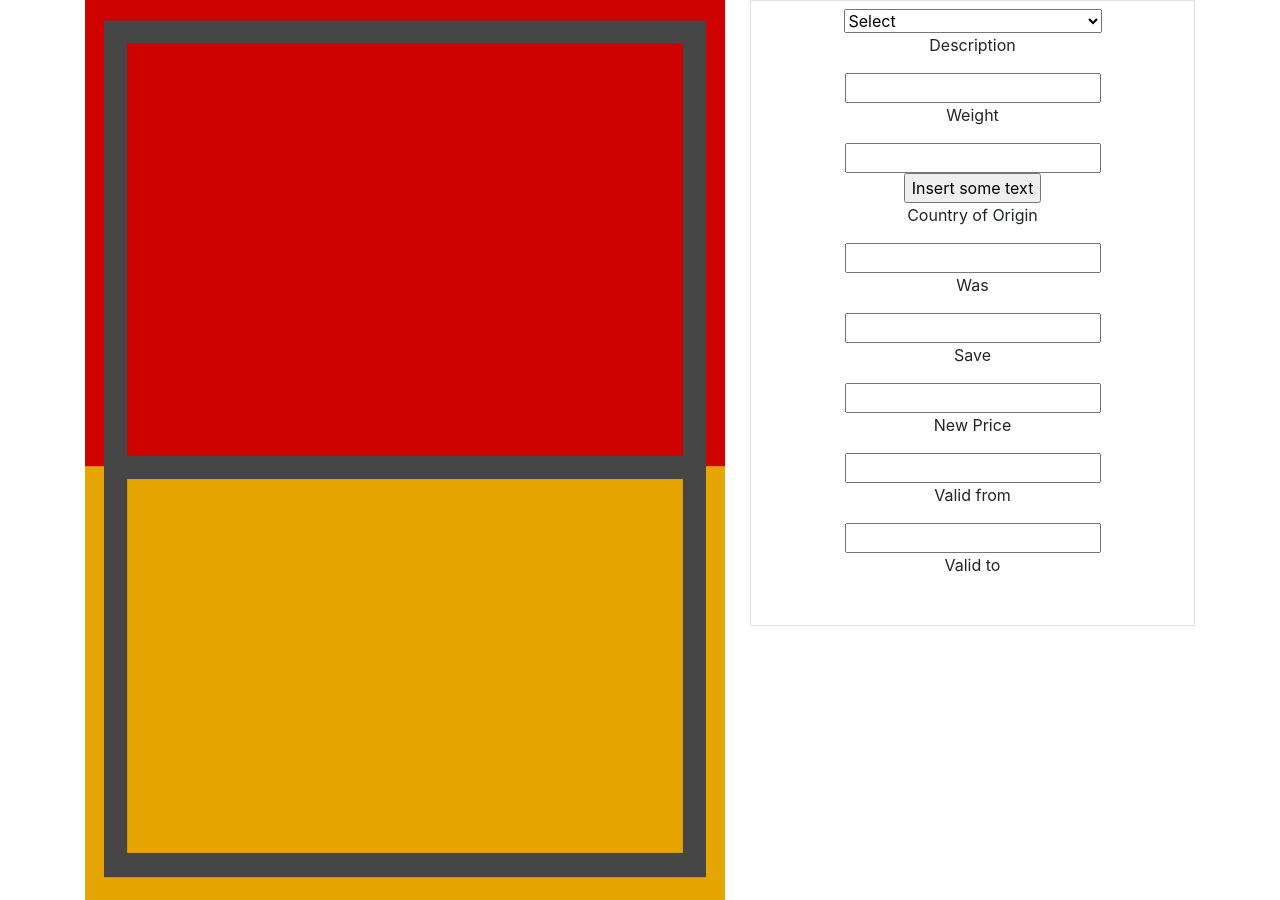
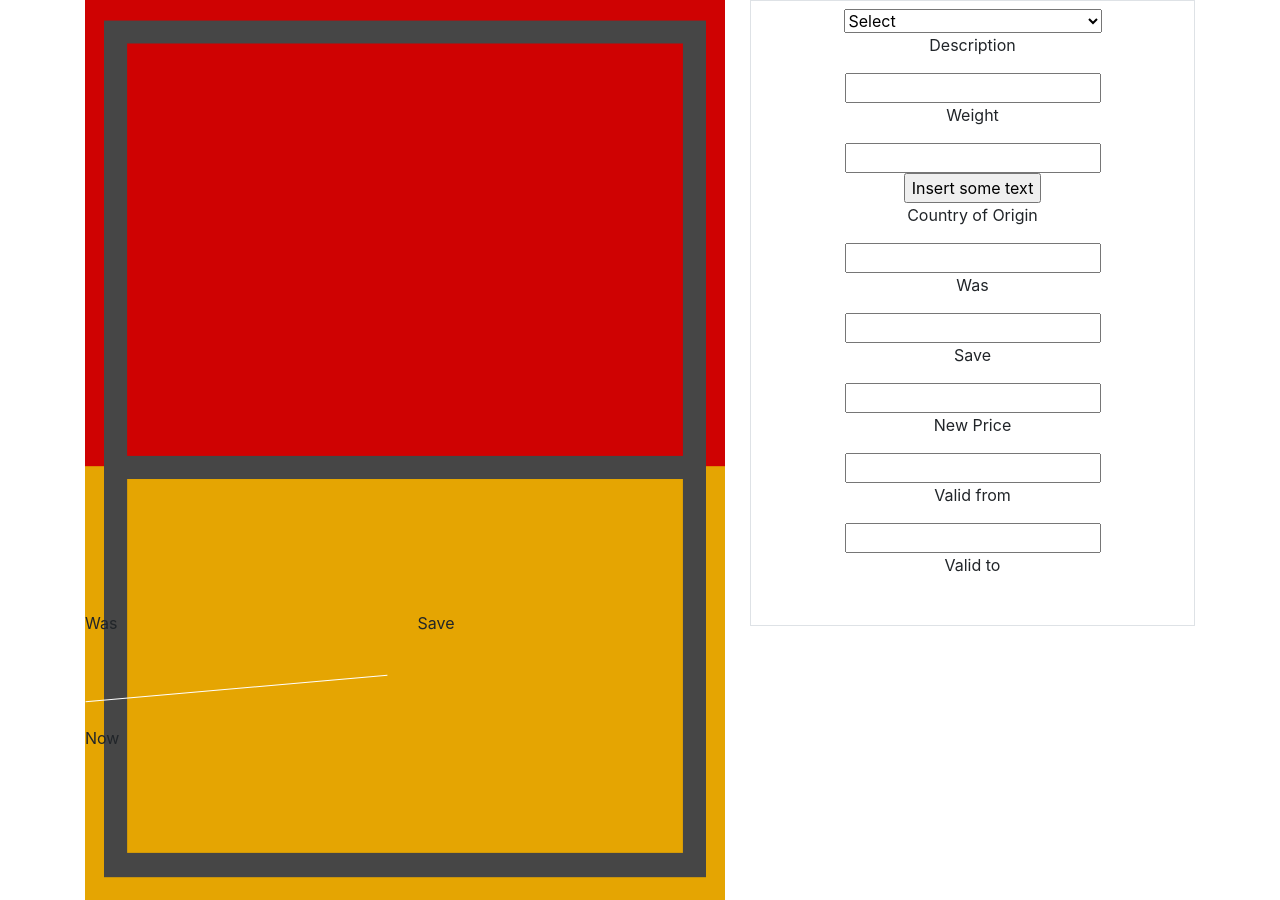
Before and after one commit to ignasgri/printLab, a Django app: a page that uses dashboard/templates/a4.html in a window 1280 px wide. Run offline with Django 3.2, Linux system fonts and the light colour scheme; a user stored in the database is signed in; some libraries are stand-ins or nearby versions.

Commit message:
bootstrap row, col added to html, css updated

```diff
--- a/dashboard/templates/a4.html
+++ b/dashboard/templates/a4.html
@@ -11,16 +11,33 @@
                 <div id="option"></div>
         </div>
         <div class="row">
+            <div class="col-10">
                 <div id="a4_description_result"></div>
+                </div>
+                <div class="col-2">
                 <div id="a4_weight_result"><br/></div>
+              </div>
+        </div>
                 <div id="result4"><br/></div>
-                <div id="result5"><br/></div>
-                <div id="result6"><br/></div>
+                  <div class="row">
+                      <div class="col-6">
+                        <p>Was</p>
+                    <div class="strikethrough" id="result5"><br/></div>
+                  </div>
+                  <div class="col-6">
+                    <p>Save</p>
+                    <div id="result6"><br/></div>
+                      </div>
+                  </div>
+                  <div class="row">
+                      <div class="col-10">
+                          <p>Now</p>
                 <div id="result7"><br/></div>
+                      </div></div>
                 <div id="result8">
                     </div>
                 </div>
-          </div>
+
           <div class="col-5">
               <div class="border">
                 <form>
@@ -66,9 +83,10 @@
                         <p>New Price</p><input type="text" id="title7" name="title"/><br/>
                         <p>Valid from</p><input type="text" id="title8" name="title"/><p>Valid to</p><br/>
                         </form>
-                    </table>
+
           </div>
 
         </div>
+        </div>
 
 {% endblock %}
--- a/static/css/secondary.css
+++ b/static/css/secondary.css
@@ -41,6 +41,38 @@
     font-size: 30px;
     padding-top: 20px;
 }
+#result4, #result8 {
+    color: white;
+    font-size: 30px;
+}
+#result5, #result6{
+    color: white;
+    font-size: 50px;
+    text-align: center;
+}
+#result7{
+    color: white;
+    font-size: 80px;
+    text-align: right;
+}
+.strikethrough {
+    position: relative;
+  }
+  .strikethrough:before {
+    position: absolute;
+    content: "";
+    left: 0;
+    top: 50%;
+    right: 0;
+    border-top: 1px solid;
+    border-color: inherit;
+
+    -webkit-transform:rotate(-5deg);
+    -moz-transform:rotate(-5deg);
+    -ms-transform:rotate(-5deg);
+    -o-transform:rotate(-5deg);
+    transform:rotate(-5deg);
+  }
 .result1_display{
     height: 80%;
 }
```
